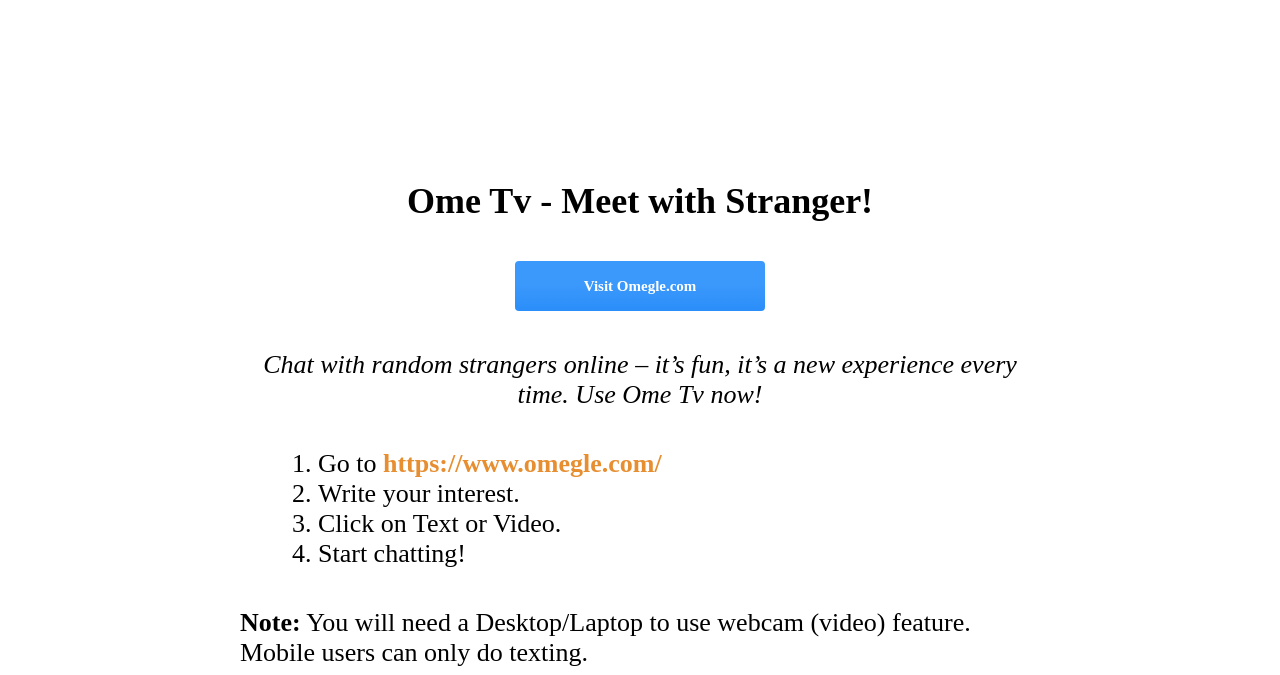
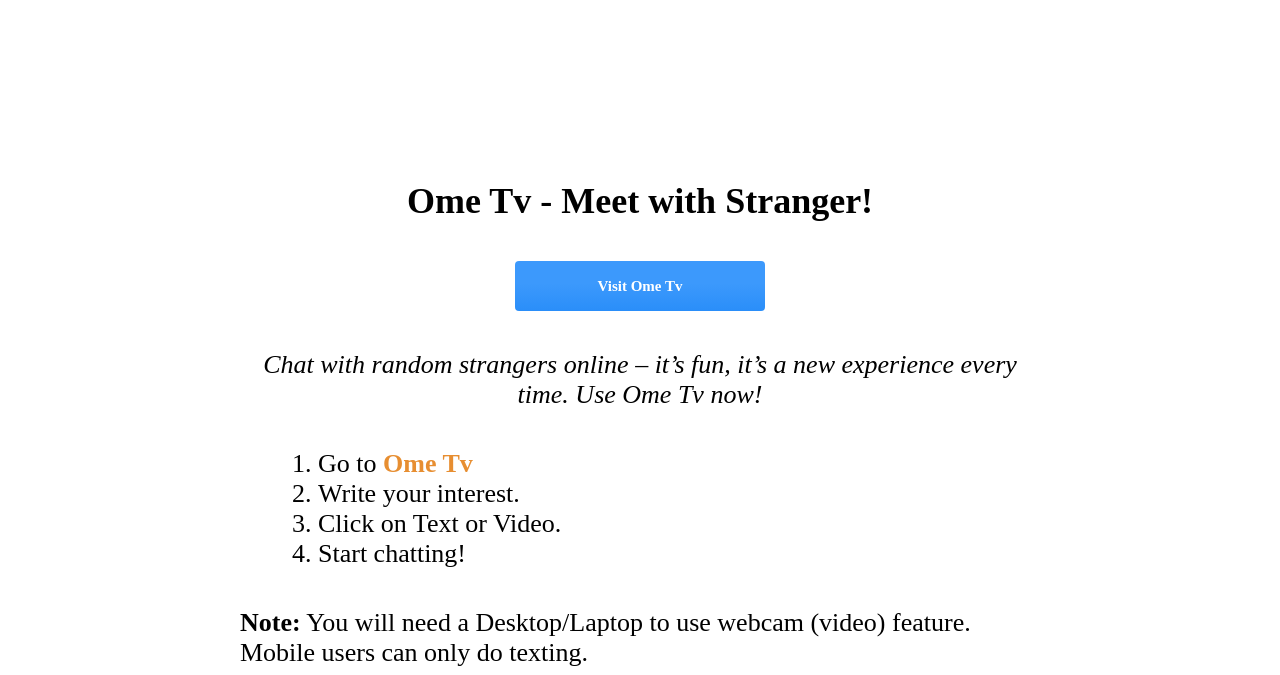
Before and after one commit to omee-tv/omee-tv.github.io, a plain HTML site: page index.html in a window 1280 px wide. Shown: the part 609-1284 px from the top of the page. Drawn offline with Linux system fonts and the light colour scheme.

Commit message:
Update index.html

```diff
--- a/index.html
+++ b/index.html
@@ -30,10 +30,10 @@
 
 <div class="entry-content">
 		<p style="text-align: center;">
-<a class="maxbutton-7 maxbutton maxbutton-visit" target="_blank" rel="nofollow noopener" href="https://www.omegle.com/"><span class="mb-text">Visit Omegle.com</span></a></p>
+<a class="maxbutton-7 maxbutton maxbutton-visit" target="_blank" rel="nofollow noopener" href="https://Omee-tv.github.io/"><span class="mb-text">Visit Ome Tv</span></a></p>
 <p style="text-align: center;"><em>Chat with random strangers online – it’s fun, it’s a new experience every time. Use Ome Tv now!</em></p>
 <ol>
-<li>Go to <a href="https://www.omegle.com/" rel="nofollow"><strong>https://www.omegle.com/</strong></a></li>
+<li>Go to <a href="https://ome-tv.github.io/" rel="nofollow"><strong>Ome Tv</strong></a></li>
 <li>Write your interest.</li>
 <li>Click on Text or Video.</li>
 <li>Start chatting!</li>
```
